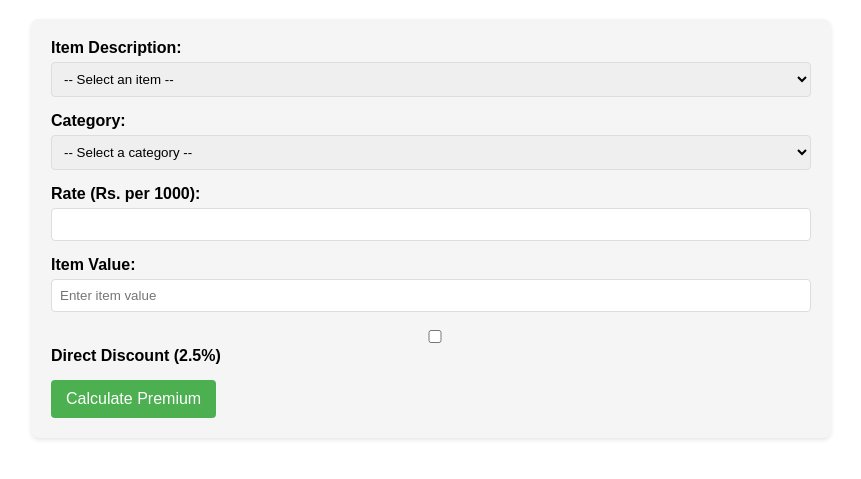
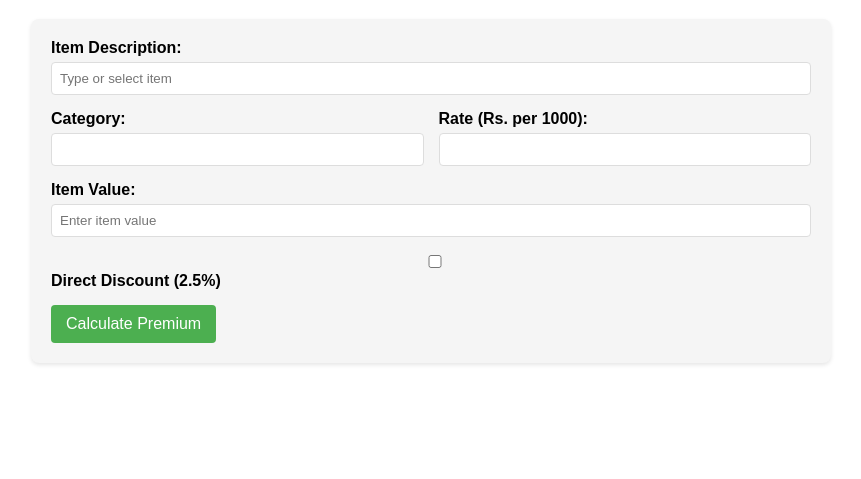
Before and after one commit to nishedabhattarai/portfolio-website, a plain HTML site: page property.html in a window 1280 px wide. Shown: the part 81-560 px from the top of the page, without its empty margins (209-1070 px from the left). Drawn offline with nearby package versions, Linux system fonts and the light colour scheme.

Commit message:
test property premium is in progress

```diff
--- a/property.html
+++ b/property.html
@@ -67,6 +67,16 @@
         .hidden {
             display: none;
         }
+        .category-rate-row {
+            display: flex;
+            gap: 15px;
+        }
+        .category-rate-row > div {
+            flex: 1;
+        }
+        .datalist-input {
+            width: 100%;
+        }
     </style>
 </head>
 <body>
@@ -75,21 +85,22 @@
     <div class="calculator">
         <div class="form-group">
             <label for="itemType">Item Description:</label>
-            <select id="itemType" onchange="updateCategories()">
-                <option value="">-- Select an item --</option>
-            </select>
+            <input list="itemList" id="itemType" class="datalist-input" placeholder="Type or select item" onchange="updateDetails()">
+            <datalist id="itemList">
+                <!-- Options will be populated by JavaScript -->
+            </datalist>
         </div>
 
-        <div class="form-group">
-            <label for="category">Category:</label>
-            <select id="category" onchange="updateRate()">
-                <option value="">-- Select a category --</option>
-            </select>
-        </div>
+        <div class="category-rate-row">
+            <div class="form-group">
+                <label for="category">Category:</label>
+                <input type="text" id="category" readonly>
+            </div>
 
-        <div class="form-group">
-            <label for="rate">Rate (Rs. per 1000):</label>
-            <input type="text" id="rate" readonly>
+            <div class="form-group">
+                <label for="rate">Rate (Rs. per 1000):</label>
+                <input type="text" id="rate" readonly>
+            </div>
         </div>
 
         <div class="form-group">
@@ -139,7 +150,7 @@
     <script src="https://cdnjs.cloudflare.com/ajax/libs/PapaParse/5.3.0/papaparse.min.js"></script>
     <script>
         let insuranceData = [];
-        let categories = {};
+        let itemsMap = {}; // Maps descriptions to their full data
 
         // Load CSV data
         Papa.parse("property_list.csv", {
@@ -147,94 +158,42 @@
             header: true,
             complete: function(results) {
                 insuranceData = results.data;
-                populateItemTypes();
-                organizeCategories();
-                console.log("Data loaded:", insuranceData); // For debugging
+                populateItemList();
+                console.log("Data loaded:", insuranceData);
             },
             error: function(error) {
                 console.error("Error loading CSV:", error);
             }
         });
 
-        // Populate item types using the Description column
-        function populateItemTypes() {
-            const itemTypeSelect = document.getElementById('itemType');
-            itemTypeSelect.innerHTML = '<option value="">-- Select an item --</option>';
+        // Populate the datalist with unique descriptions
+        function populateItemList() {
+            const itemList = document.getElementById('itemList');
 
-            // Create a set to avoid duplicates
-            const uniqueDescriptions = new Set();
+            // Create a map of descriptions to their first occurrence (assuming first is default)
+            insuranceData.forEach(item => {
+                if (item.Description && !itemsMap[item.Description]) {
+                    itemsMap[item.Description] = item;
 
-            insuranceData.forEach(item => {
-                if (item.Description) {
-                    uniqueDescriptions.add(item.Description);
+                    const option = document.createElement('option');
+                    option.value = item.Description;
+                    itemList.appendChild(option);
                 }
             });
-
-            // Add options to dropdown
-            uniqueDescriptions.forEach(description => {
-                const option = document.createElement('option');
-                option.value = description;
-                option.textContent = description;
-                itemTypeSelect.appendChild(option);
-            });
-
-            console.log("Dropdown populated with", uniqueDescriptions.size, "items");
         }
 
-        // Organize data by category for each description
-        function organizeCategories() {
-            categories = {};
-
-            insuranceData.forEach(item => {
-                if (item.Description) {
-                    if (!categories[item.Description]) {
-                        categories[item.Description] = [];
-                    }
-
-                    if (item.Category && item['Rate (Rs. per 1000)']) {
-                        categories[item.Description].push({
-                            category: item.Category,
-                            rate: parseFloat(item['Rate (Rs. per 1000)'])
-                        });
-                    }
-                }
-            });
-
-            console.log("Categories organized:", categories);
-        }
-
-        // Update categories when item type is selected
-        function updateCategories() {
+        // Update category and rate when item is selected
+        function updateDetails() {
             const itemType = document.getElementById('itemType').value;
-            const categorySelect = document.getElementById('category');
+            const categoryInput = document.getElementById('category');
             const rateInput = document.getElementById('rate');
 
-            categorySelect.innerHTML = '<option value="">-- Select a category --</option>';
-            rateInput.value = '';
-
-            if (itemType && categories[itemType]) {
-                categories[itemType].forEach(item => {
-                    const option = document.createElement('option');
-                    option.value = item.category;
-                    option.textContent = item.category;
-                    option.dataset.rate = item.rate;
-                    categorySelect.appendChild(option);
-                });
-            }
-
-            document.getElementById('resultTable').classList.add('hidden');
-            console.log("Categories updated for selection:", itemType);
-        }
-
-        // Update rate when category is selected
-        function updateRate() {
-            const categorySelect = document.getElementById('category');
-            const selectedOption = categorySelect.options[categorySelect.selectedIndex];
-            const rateInput = document.getElementById('rate');
-
-            if (selectedOption && selectedOption.dataset.rate) {
-                rateInput.value = selectedOption.dataset.rate;
+            if (itemType && itemsMap[itemType]) {
+                const item = itemsMap[itemType];
+                categoryInput.value = item.Category || '';
+                rateInput.value = item['Rate (Rs. per 1000)'] || '';
             } else {
+                categoryInput.value = '';
                 rateInput.value = '';
             }
 
@@ -243,18 +202,18 @@
 
         // Calculate the premium and all charges
         function calculatePremium() {
-            const categorySelect = document.getElementById('category');
-            const selectedOption = categorySelect.options[categorySelect.selectedIndex];
+            const itemType = document.getElementById('itemType').value;
+            const rateInput = document.getElementById('rate');
             const valueInput = document.getElementById('value');
             const directDiscount = document.getElementById('directDiscount').checked;
             const resultTable = document.getElementById('resultTable');
 
-            if (!selectedOption || !selectedOption.dataset.rate || !valueInput.value) {
-                alert("Please select an item, category, and enter a value");
+            if (!itemType || !rateInput.value || !valueInput.value) {
+                alert("Please select an item and enter a value");
                 return;
             }
 
-            const rate = parseFloat(selectedOption.dataset.rate);
+            const rate = parseFloat(rateInput.value);
             const value = parseFloat(valueInput.value);
 
             // Calculate premium (value * rate / 1000)
```
Also changed, not shown: deno.html (+1 -1 lines), index.html (+1 -1 lines).
